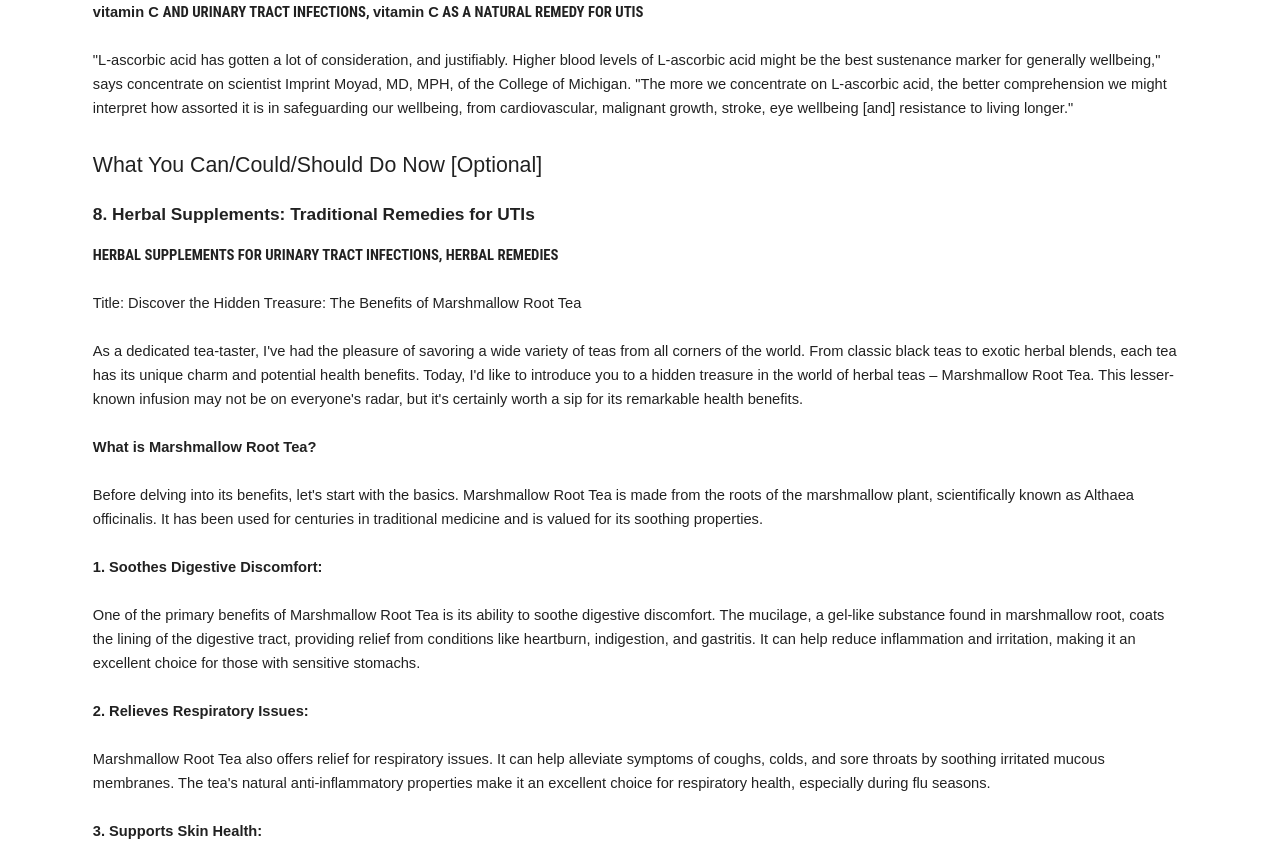
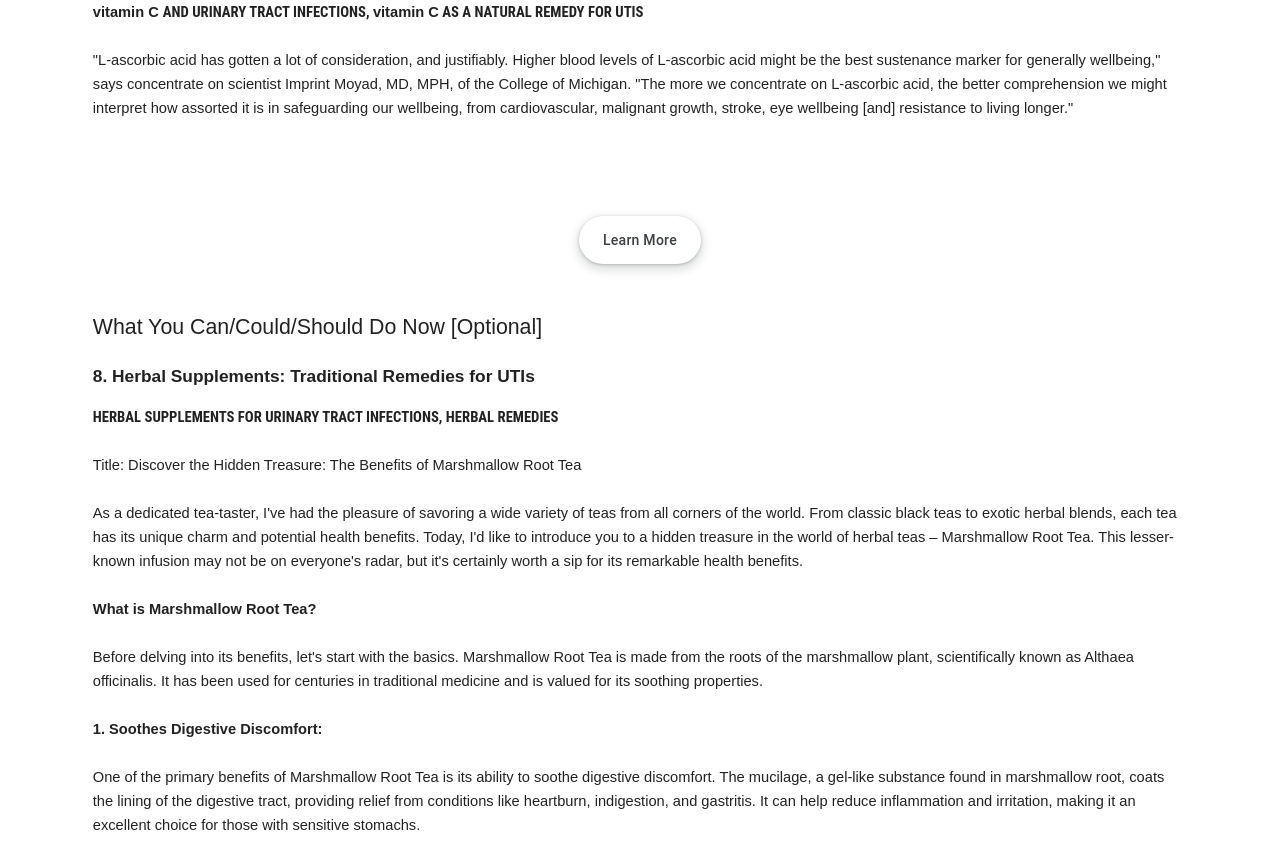
Before and after one commit to myez3k/home_doctor, a plain HTML site: page index1.html in a window 1280 px wide. Shown: the part 5131-5973 px from the top of the page. Drawn offline with Linux system fonts and the light colour scheme.

Commit message:
Update index1.html

```diff
--- a/index1.html
+++ b/index1.html
@@ -541,7 +541,11 @@ footer {
 
 
 
-
+ <p><br><br><center>
+<!-- HTML !-->
+  <a href="https://sentry.io/answers/">
+<button class="button-17" role="button">Learn More</button></a>
+<br><br></center></p>
 
 
 		<h2><span style="font-size:16pt;">What You Can/Could/Should Do Now [Optional]</span></h2>
@@ -645,14 +649,12 @@ footer {
 		<!-- Custom edits above -->
 
 
-
+		<!--
 		<p><strong>Det sägs att du levde på Nutella och bacon, var det så?</strong><br>
 			— Jag åt väldigt mycket Nuetalla och bacon, men inte bara. Jag fiskade mycket, men blev lite trött på det och då åt jag mer korv och bacon. Jag blev nog gladast av bacon och choklad. Det är lyxigt med kajaken, du behöver inte tänka så mycket på vikt.</p>
 		<p><strong>Äventyret var även att sätt att fira fem år i Skandinavien, hur firade du?</strong><br>
 			— Min plan var att drick champagne och äta tårta, men jag var trött efter paddling och klättring så det blev fisksoppa och Nutella istället. Men det var en fin dag med en vacker solnedgång. Vädret hjälpte mig att fira.
-			</p>
-
-
+			</p> -->
 
 <p>
   <br><br><center>
@@ -662,17 +664,21 @@ footer {
 <br><br></center>
 </p>
 
+    <!--
 		<p><strong>Skulle du göra om ditt äventyr?</strong><br>
 			— Ja, absolut. När jag kom fram till målet, Tromsö, ville jag bara fortsätta. Jag trodde att jag aldrig skulle vilja padla igen efter det här, men det blev tvärtom och nu vill jag göra en ännu längre resa.</p>
+		-->
+
 	</main>
 
 
   <!-- Hey there! disclimaer for links  -->
  <!-- -->
+	<!--
   <div style="border:1px solid black; padding: 8px; font-size: 14px;">
 <b>Hey there!</b><em> Some links on this page are affiliate links which means that, if you choose to make a purchase, I may earn a small commission at no extra cost to you. I greatly appreciate your support!</em>
 </div>
-<br>
+<br>-->
 <!--  disclimaer for links  -->
 
 
```
